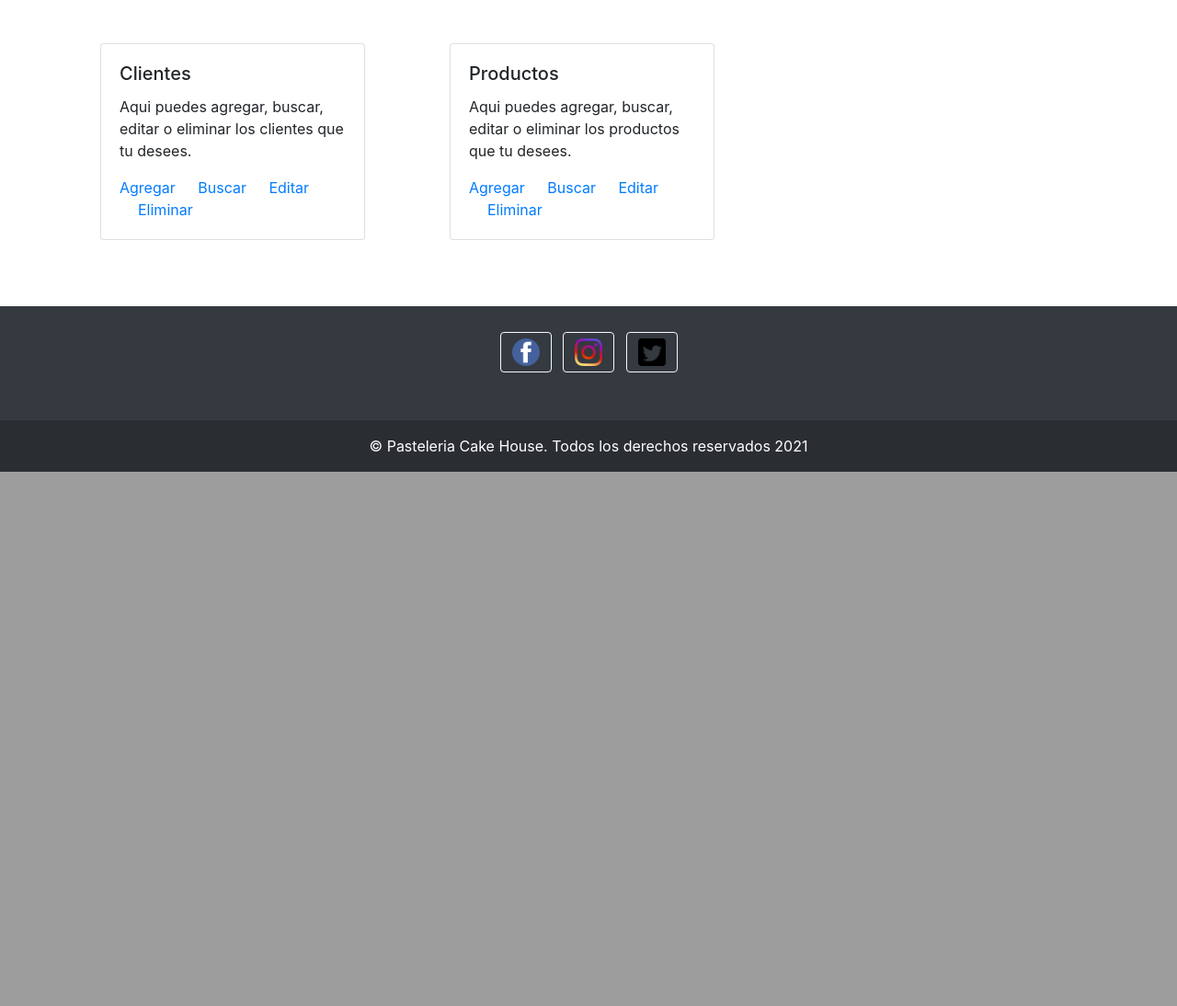
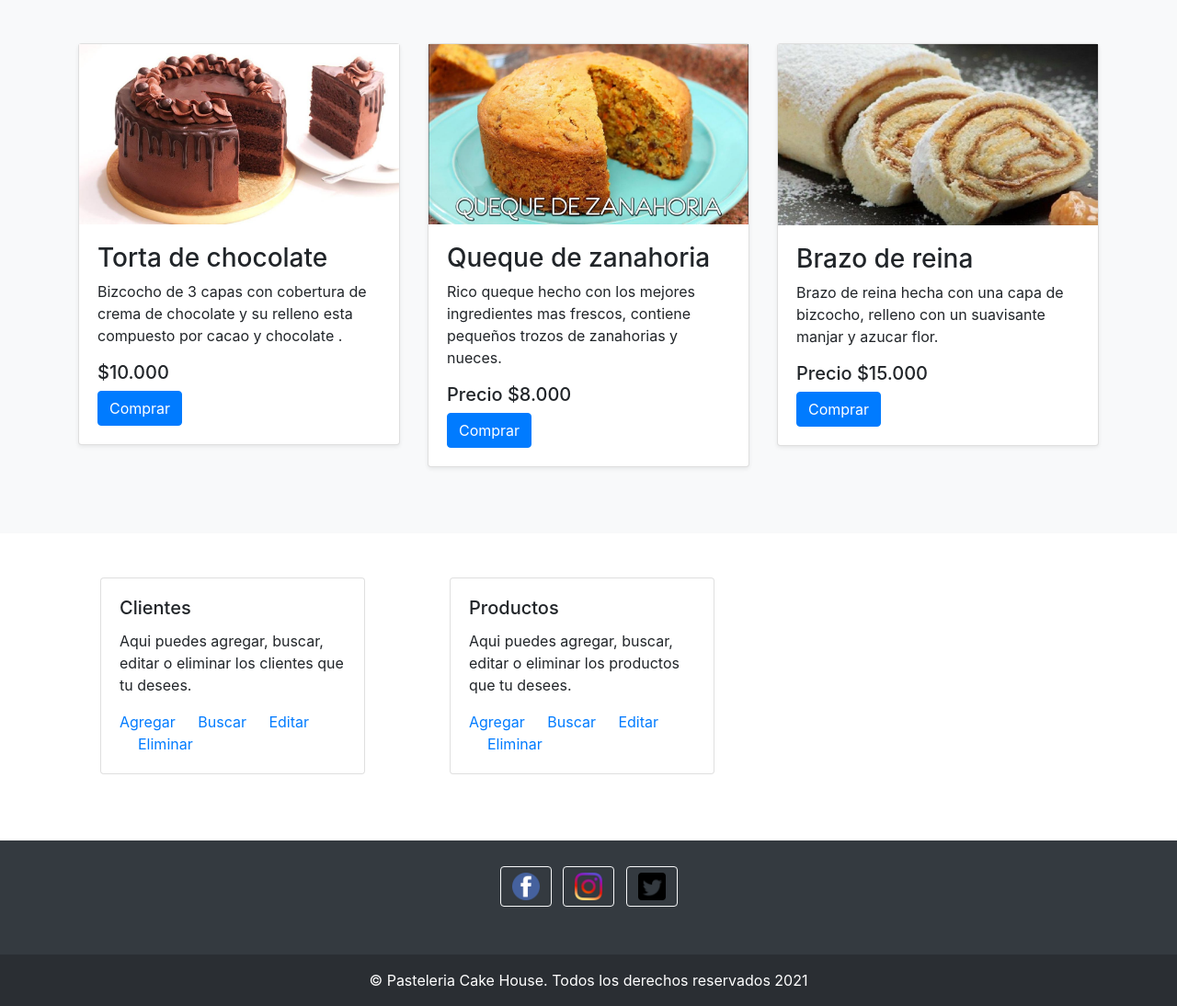
Before and after one commit to Ignacio1809/prueba4, a Django app: page /pasteleria/ in a window 1280 px wide. Shown: the part 657-1751 px from the top of the page at 92% size. Before the commit the page ends 1170 px from the top, so only its background shows below. Run offline with Django 3.2, Linux system fonts and the light colour scheme; some libraries are stand-ins or nearby versions.

Commit message:
Se actualiza el código de la página inicio

```diff
--- a/pasteleria/templates/pasteleria/inicio.html
+++ b/pasteleria/templates/pasteleria/inicio.html
@@ -16,7 +16,7 @@
             <div class="collapse navbar-collapse" id="navbarsExample07">
                 <ul class="navbar-nav mr-auto">
                     <li class="nav-item active">
-                        <a class="nav-link" href="">Home <span class="sr-only">(current)</span></a>
+                        <a class="nav-link" href="{% url 'pasteleria:inicio' %}">Home <span class="sr-only">(current)</span></a>
                     </li>
                     <li class="nav-item">
                         <a class="nav-link" href="#">Acerca de la pasteleria</a>
@@ -28,7 +28,10 @@
                         <a class="nav-link" href="#">Contactenos</a>
                     </li>
                     <li class="nav-item">
-                        <a class="nav-link" href="formulario4.html">Iniciar sesion</a>
+                        <a class="nav-link" href="{% url 'pasteleria:frm_iniciar_sesion' %}">Iniciar sesion</a>
+                    </li>
+                    <li class="nav-item">
+                        <a class="nav-link" href="http://localhost:8000/api/">Utilizar Api</a>
                     </li>
                 </ul>
             </div>
@@ -45,7 +48,7 @@
     </ol>
     <div class="carousel-inner">
         <div class="carousel-item active">
-            <img class=img_carrusel src="{% static 'img/pastel1.jpg' %}" class="d-block w-100" alt="...">
+            <img class=img_carrusel src="{% static 'img/pastel.jpg' %}" class="d-block w-100" alt="...">
             <div class="carousel-caption d-none d-md-block">
                 <h5>Tortas</h5>
                 <p>Podrás encontrar una amplia variedad de tortas.</p>
@@ -76,6 +79,64 @@
     </a>
 </div>
 
+<div class="album py-5 bg-light">
+    <div class="container">
+
+        <div class="row">
+            <div class="col-md-4">
+                <div class="card mb-4 shadow-sm">
+                    <img src="{% static 'img/pastel2.jpg' %}">
+
+                    <div class="card-body">
+                        <h3>Torta de chocolate</h3>
+                        <p class="card-text">Bizcocho de 3 capas con cobertura de crema de chocolate
+                            y su relleno esta compuesto por cacao y chocolate .</p>
+                        <h5> $10.000</h5>
+                        <div class="d-flex justify-content-between align-items-center">
+                            <div class="btn-group">
+                                <a href="{% url 'pasteleria:producto_uno' %}" class="btn btn-primary">Comprar</a>
+                            </div>
+                        </div>
+                    </div>
+                </div>
+            </div>
+            <div class="col-md-4">
+                <div class="card mb-4 shadow-sm">
+                    <img src="{% static 'img/queque3.jpg' %}">
+
+                    <div class="card-body">
+                        <h3>Queque de zanahoria</h3>
+                        <p class="card-text">Rico queque hecho con los mejores ingredientes mas frescos,
+                            contiene pequeños trozos de zanahorias y nueces.</p>
+                        <h5>Precio $8.000</h5>
+                        <div class="d-flex justify-content-between align-items-center">
+                            <div class="btn-group">
+                                <a href="{% url 'pasteleria:producto_dos' %}" class="btn btn-primary">Comprar</a>
+                            </div>
+                        </div>
+                    </div>
+                </div>
+            </div>
+            <div class="col-md-4">
+                <div class="card mb-4 shadow-sm">
+                    <img src="{% static 'img/brazo_r2.jpg' %}">
+
+                    <div class="card-body">
+                        <h3>Brazo de reina</h3>
+                        <p class="card-text">Brazo de reina hecha con una capa de bizcocho,
+                            relleno con un suavisante manjar y azucar flor.</p>
+                        <h5>Precio $15.000</h5>
+                        <div class="d-flex justify-content-between align-items-center">
+                            <div class="btn-group">
+                                <a href="{% url 'pasteleria:producto_tres' %}" class="btn btn-primary">Comprar</a>
+                            </div>
+                        </div>
+                    </div>
+                </div>
+            </div>
+        </div>
+    </div>
+</div>
 
 <br>
 <br>
@@ -125,8 +186,8 @@
                     class="fab fa-instagram"></i><img src="{% static 'img/instagram.png' %}" style="width: 30px"></a>
 
             <!-- Google -->
-            <a class="btn btn-outline-light btn-floating m-1" href="#!" role="button"><i
-                    class="fab fa-twitter"></i><img src="{% static 'img/twitter.png' %}" style="width: 30px"></a>
+            <a class="btn btn-outline-light btn-floating m-1" href="#!" role="button"><i class="fab fa-twitter"></i><img
+                    src="{% static 'img/twitter.png' %}" style="width: 30px"></a>
         </section>
         <!-- Section: Social media -->
     </div>
```
